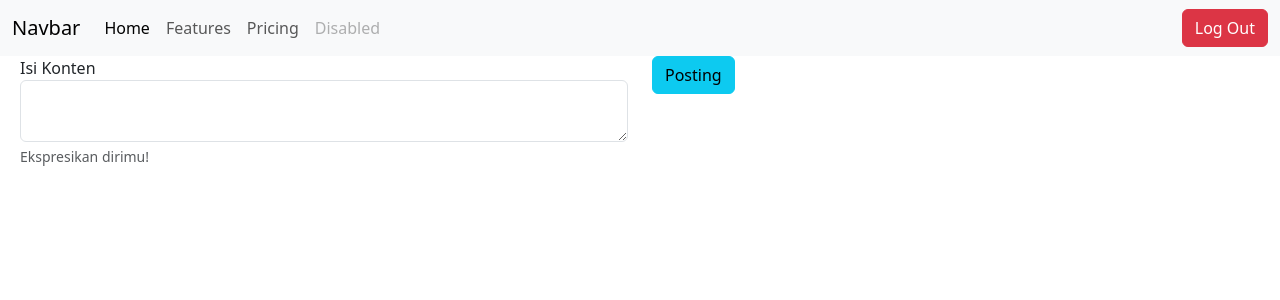
After one commit to rabbaniqibar2302/AOWKAOWKAOKWDAODW, a PHP site: page /user/dashboard.php in a window 1280 px wide. The commit adds this page. Shown: the top 300 px of the page. Run offline with PHP 8.4, Linux system fonts and the light colour scheme; a user stored in the database is signed in.

Commit message:
otw bisa buat posting

```diff
--- a/login.php
+++ b/login.php
@@ -35,7 +35,7 @@ include 'fungsi.php';
                 <form action ="" method="POST">
                   <div class="mb-3">
                     <label for="exampleInputEmail1" class="form-label">Username</label>
-                    <input type="text" class="form-control" name="username" >
+                    <input type="text" class="form-control" name="username">
                     <div id="emailHelp" class="form-text">Masukan Username Anda!</div>
                   </div>
                   <div class="mb-3">
--- a/logout.php
+++ b/logout.php
@@ -1,5 +1,7 @@
 <?php
+
 session_start();
 session_destroy();
-header("Location:regist.php");
+header("Location: login.php?status=out");
+
 ?>
--- /dev/null
+++ b/user/dashboard.php
@@ -0,0 +1,61 @@
+<?php
+session_start();
+
+if(!(isset($_SESSION["nama"]))){
+    header("Location: ../login.php?status=trespass");
+}
+?>
+<!DOCTYPE html>
+<html lang="en">
+<head>
+    <meta charset="UTF-8">
+    <meta name="viewport" content="width=device-width, initial-scale=1.0">
+    <link href="https://cdn.jsdelivr.net/npm/bootstrap@5.3.8/dist/css/bootstrap.min.css" rel="stylesheet"
+    integrity="sha384-sRIl4kxILFvY47J16cr9ZwB07vP4J8+LH7qKQnuqkuIAvNWLzeN8tE5YBujZqJLB" crossorigin="anonymous">
+    <title>Document</title>
+</head>
+<body>
+    <nav class="navbar navbar-expand-lg bg-body-tertiary">
+        <div class="container-fluid">
+            <a class="navbar-brand" href="#">Navbar</a>
+            <button class="navbar-toggler" type="button" data-bs-toggle="collapse" data-bs-target="#navbarNavAltMarkup" aria-controls="navbarNavAltMarkup" aria-expanded="false" aria-label="Toggle navigation">
+            <span class="navbar-toggler-icon"></span>
+            </button>
+            <div class="collapse navbar-collapse" id="navbarNavAltMarkup">
+            <div class="navbar-nav">
+                <a class="nav-link active" aria-current="page" href="#">Home</a>
+                <a class="nav-link" href="#">Features</a>
+                <a class="nav-link" href="#">Pricing</a>
+                <a class="nav-link disabled" aria-disabled="true">Disabled</a>
+            </div>
+            </div>
+            <a class="btn btn-danger" href="../logout.php">
+                    Log Out
+                </a>
+        </div>
+    </nav>
+    <!-- Posting Form -->
+    <form action="" method="post">
+        <div class="row mx-2">
+            <div class="col">
+                <div class="mb-3">
+                    <label>Isi Konten</label>
+                    <textarea type="text" class="form-control"></textarea>
+                    <div class="form-text">Ekspresikan dirimu!</div>
+                </div>
+            </div>
+            <div class="col">
+                <div class="mb-3">
+                    <input type="submit" value="Posting" class="btn btn-info">
+                </div>
+            </div>
+        </div>
+
+
+    </form>
+    <!-- Posting Form -->
+    <script src="https://cdn.jsdelivr.net/npm/bootstrap@5.3.8/dist/js/bootstrap.bundle.min.js"
+    integrity="sha384-FKyoEForCGlyvwx9Hj09JcYn3nv7wiPVlz7YYwJrWVcXK/BmnVDxM+D2scQbITxI"
+    crossorigin="anonymous"></script>
+</body>
+</html>
```
Also changed, not shown: admin/index.php (+11 -2 lines), fungsi.php (+13 -8 lines), index.php (added, +47 -0 lines), user/index.php (+17 -3 lines).
